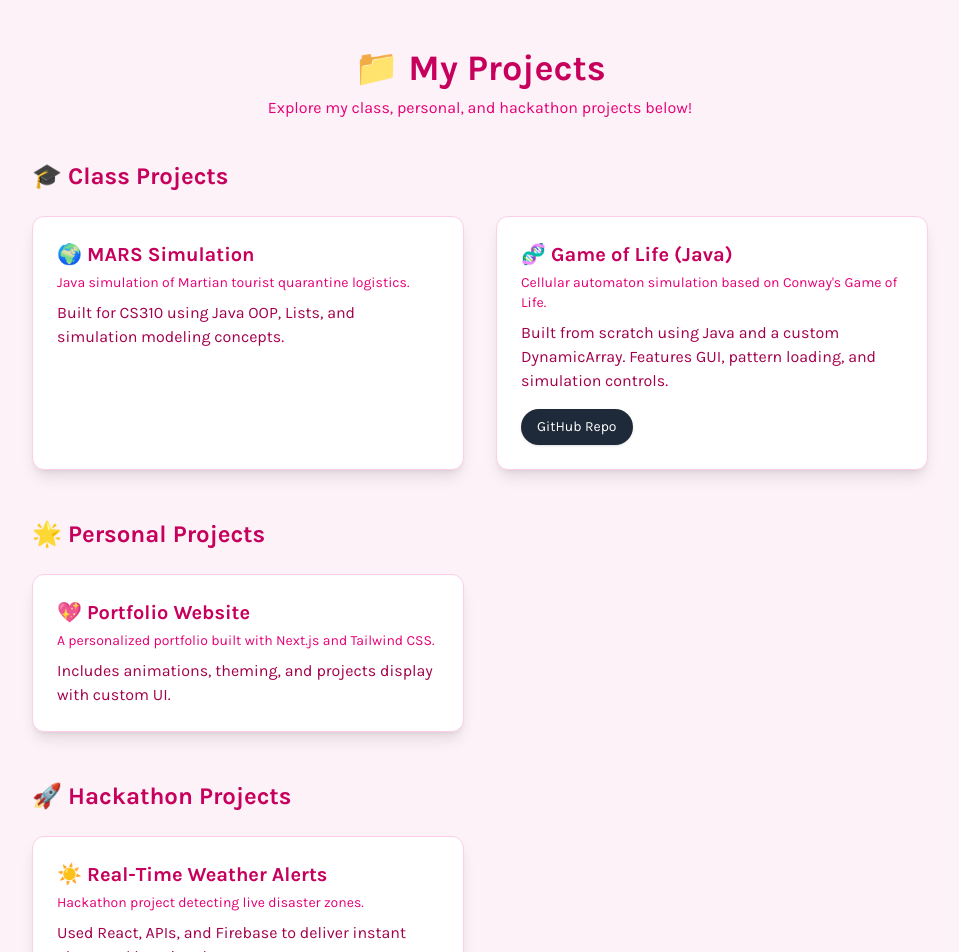
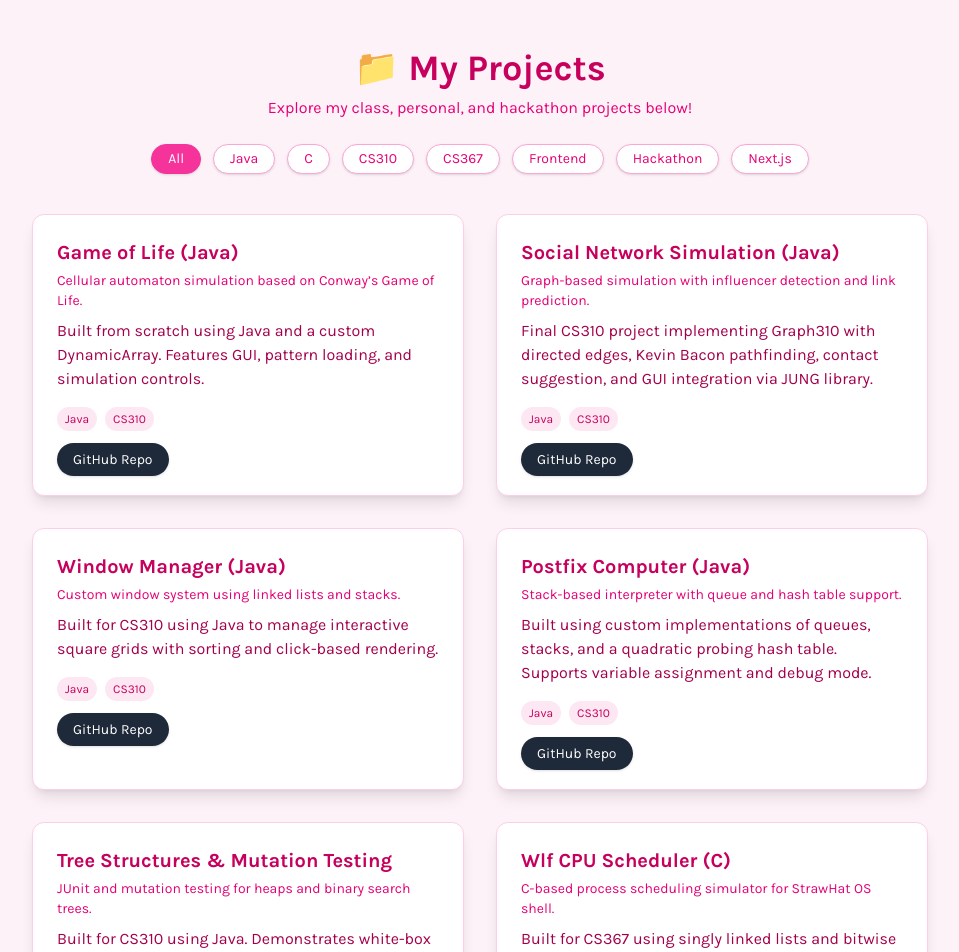
Before and after one commit to priyuh/portfolio, a Next.js app: page /projects in a window 1280 px wide. Shown: the top 952 px of the page, without its empty margins (160-1119 px from the left). Built offline with nearby package versions, Linux system fonts and the light colour scheme.

Commit message:
Update site content

```diff
--- a/src/app/globals.css
+++ b/src/app/globals.css
@@ -2,6 +2,7 @@
 @tailwind base;
 @tailwind components;
 @tailwind utilities;
+
 
 
 :root {
@@ -18,6 +19,46 @@
   }
 }
 
+#flower-container .flower {
+  position: absolute;
+  top: -40px;
+  width: 20px;
+  height: 20px;
+  background: pink;
+  border-radius: 50%;
+  opacity: 0.7;
+  animation: fall linear forwards;
+  pointer-events: none;
+}
+
+@keyframes fall {
+  0% {
+    transform: translateY(-10vh);
+    opacity: 0.8;
+  }
+  100% {
+    transform: translateY(110vh);
+    opacity: 0;
+  }
+}
+
+@keyframes fallSway {
+  0% {
+    transform: translateX(0px) translateY(-10vh);
+    opacity: 0.8;
+  }
+  50% {
+    transform: translateX(30px) translateY(50vh);
+    opacity: 0.6;
+  }
+  100% {
+    transform: translateX(-30px) translateY(110vh);
+    opacity: 0;
+  }
+}
+
+
+
 body {
   background: var(--background);
   color: var(--foreground);
--- a/src/app/projects/page.js
+++ b/src/app/projects/page.js
@@ -1,33 +1,98 @@
 'use client';
+import { useState } from 'react';
 import { motion } from 'framer-motion';
 import Link from 'next/link';
 
 export default function ProjectsPage() {
+  const allProjects = [
+    {
+      title: 'Game of Life (Java)',
+      description: 'Cellular automaton simulation based on Conway’s Game of Life.',
+      details: 'Built from scratch using Java and a custom DynamicArray. Features GUI, pattern loading, and simulation controls.',
+      tech: ['Java', 'CS310'],
+      github: 'https://github.com/priyuh/310_project1',
+    },
+    {
+      title: 'Social Network Simulation (Java)',
+      description: 'Graph-based simulation with influencer detection and link prediction.',
+      details: 'Final CS310 project implementing Graph310 with directed edges, Kevin Bacon pathfinding, contact suggestion, and GUI integration via JUNG library.',
+      tech: ['Java', 'CS310'],
+      github: 'https://github.com/priyuh/CS310_project5',
+    },
+    {
+      title: 'Window Manager (Java)',
+      description: 'Custom window system using linked lists and stacks.',
+      details: 'Built for CS310 using Java to manage interactive square grids with sorting and click-based rendering.',
+      tech: ['Java', 'CS310'],
+      github: 'https://github.com/priyuh/310_project2',
+    },
+    {
+      title: 'Postfix Computer (Java)',
+      description: 'Stack-based interpreter with queue and hash table support.',
+      details: 'Built using custom implementations of queues, stacks, and a quadratic probing hash table. Supports variable assignment and debug mode.',
+      tech: ['Java', 'CS310'],
+      github: 'https://github.com/priyuh/310_project3',
+    },
+    {
+      title: 'Tree Structures & Mutation Testing',
+      description: 'JUnit and mutation testing for heaps and binary search trees.',
+      details: 'Built for CS310 using Java. Demonstrates white-box test suite creation using Pitest coverage reports.',
+      tech: ['Java', 'CS310'],
+      github: 'https://github.com/priyuh/310_project4',
+    },
+    {
+      title: 'Wlf CPU Scheduler (C)',
+      description: 'C-based process scheduling simulator for StrawHat OS shell.',
+      details: 'Built for CS367 using singly linked lists and bitwise operations to manage Ready and Terminated Queues.',
+      tech: ['C', 'CS367'],
+      github: 'https://github.com/priyuh/CS367_project1',
+    },
+    {
+      title: 'SmallFP Floating-Point Library (C)',
+      description: 'Custom software floating-point library for embedded systems.',
+      details: 'Built for CS367 using bitwise manipulation in C to simulate 11-bit floating-point operations.',
+      tech: ['C', 'CS367'],
+      github: 'https://github.com/priyuh/CS367_project2',
+    },
+    {
+      title: 'Portfolio Website',
+      description: 'A personalized portfolio built with Next.js and Tailwind CSS.',
+      details: 'Includes animations, theming, and projects display with custom UI.',
+      tech: ['Next.js', 'Frontend', 'Personal'],
+    },
+    {
+      title: 'Real-Time Weather Alerts',
+      description: 'Hackathon project detecting live disaster zones.',
+      details: 'Used React, APIs, and Firebase to deliver instant alerts and location data.',
+      tech: ['React', 'Hackathon'],
+    },
+  ];
+
+  const tags = ['All', 'Java', 'C', 'CS310', 'CS367', 'Frontend', 'Hackathon', 'Next.js'];
+  const [activeTag, setActiveTag] = useState('All');
+  const filteredProjects = activeTag === 'All' ? allProjects : allProjects.filter(p => p.tech.includes(activeTag));
+
   return (
     <main className="bg-pink-50 min-h-screen px-6 py-12 font-sans">
       <div className="max-w-4xl mx-auto">
         <header className="mb-10 text-center">
           <h1 className="text-4xl font-bold text-pink-700 mb-2">📁 My Projects</h1>
-          <p className="text-pink-600">Explore my class, personal, and hackathon projects below!</p>
+          <p className="text-pink-600 mb-6">Explore my class, personal, and hackathon projects below!</p>
+          <div className="flex flex-wrap justify-center gap-3">
+            {tags.map(tag => (
+              <button
+                key={tag}
+                onClick={() => setActiveTag(tag)}
+                className={`px-4 py-1 rounded-full border text-sm transition-all shadow-sm ${activeTag === tag ? 'bg-pink-500 text-white border-pink-500' : 'bg-white text-pink-600 border-pink-300 hover:bg-pink-100'}`}
+              >
+                {tag}
+              </button>
+            ))}
+          </div>
         </header>
 
-        {/* Class Projects */}
-        <section className="mb-12">
-          <h2 className="text-2xl font-bold text-pink-700 mb-6">🎓 Class Projects</h2>
-          <div className="grid gap-8 md:grid-cols-2">
-            {[
-              {
-                title: '🌍 MARS Simulation',
-                desc1: 'Java simulation of Martian tourist quarantine logistics.',
-                desc2: 'Built for CS310 using Java OOP, Lists, and simulation modeling concepts.',
-              },
-              {
-                title: '🧬 Game of Life (Java)',
-                desc1: "Cellular automaton simulation based on Conway's Game of Life.",
-                desc2: 'Built from scratch using Java and a custom DynamicArray. Features GUI, pattern loading, and simulation controls.',
-                link: 'https://github.com/priyuh/310_project1'
-              }
-            ].map((project, index) => (
+        <section className="grid gap-8 md:grid-cols-2">
+          {filteredProjects.map((project, index) => (
             <motion.div
               key={index}
               className="bg-white rounded-xl shadow-lg border border-pink-200 p-6"
@@ -38,12 +103,17 @@ export default function ProjectsPage() {
               transition={{ duration: 0.6, ease: 'easeOut' }}
             >
               <h3 className="text-xl font-semibold text-pink-700">{project.title}</h3>
-                <p className="text-pink-600 text-sm mt-1">{project.desc1}</p>
-                <p className="text-pink-800 mt-2">{project.desc2}</p>
-                {project.link && (
-                  <div className="mt-4 flex gap-4">
+              <p className="text-pink-600 text-sm mt-1">{project.description}</p>
+              <p className="text-pink-800 mt-2">{project.details}</p>
+              <div className="mt-4 flex gap-2 flex-wrap">
+                {project.tech.map((tag, i) => (
+                  <span key={i} className="text-xs px-2 py-1 bg-pink-100 text-pink-700 rounded-full">{tag}</span>
+                ))}
+              </div>
+              {project.github && (
+                <div className="mt-4">
                   <a
-                      href={project.link}
+                    href={project.github}
                     target="_blank"
                     rel="noopener noreferrer"
                     className="text-sm text-white bg-gray-800 hover:bg-gray-900 px-4 py-2 rounded-full shadow"
@@ -54,45 +124,6 @@ export default function ProjectsPage() {
               )}
             </motion.div>
           ))}
-          </div>
-        </section>
-
-        {/* Personal Projects */}
-        <section className="mb-12">
-          <h2 className="text-2xl font-bold text-pink-700 mb-6">🌟 Personal Projects</h2>
-          <div className="grid gap-8 md:grid-cols-2">
-            <motion.div
-              className="bg-white rounded-xl shadow-lg border border-pink-200 p-6"
-              whileHover={{ scale: 1.03 }}
-              initial={{ opacity: 0, y: 30 }}
-              whileInView={{ opacity: 1, y: 0 }}
-              viewport={{ once: true }}
-              transition={{ duration: 0.6, ease: 'easeOut' }}
-            >
-              <h3 className="text-xl font-semibold text-pink-700">💖 Portfolio Website</h3>
-              <p className="text-pink-600 text-sm mt-1">A personalized portfolio built with Next.js and Tailwind CSS.</p>
-              <p className="text-pink-800 mt-2">Includes animations, theming, and projects display with custom UI.</p>
-            </motion.div>
-          </div>
-        </section>
-
-        {/* Hackathon Projects */}
-        <section className="mb-12">
-          <h2 className="text-2xl font-bold text-pink-700 mb-6">🚀 Hackathon Projects</h2>
-          <div className="grid gap-8 md:grid-cols-2">
-            <motion.div
-              className="bg-white rounded-xl shadow-lg border border-pink-200 p-6"
-              whileHover={{ scale: 1.03 }}
-              initial={{ opacity: 0, y: 30 }}
-              whileInView={{ opacity: 1, y: 0 }}
-              viewport={{ once: true }}
-              transition={{ duration: 0.6, ease: 'easeOut' }}
-            >
-              <h3 className="text-xl font-semibold text-pink-700">☀️ Real-Time Weather Alerts</h3>
-              <p className="text-pink-600 text-sm mt-1">Hackathon project detecting live disaster zones.</p>
-              <p className="text-pink-800 mt-2">Used React, APIs, and Firebase to deliver instant alerts and location data.</p>
-            </motion.div>
-          </div>
         </section>
 
         <div className="mt-12 text-center">
```
Also changed, not shown: src/app/page.js (+14 -10 lines), src/components/FlowerParticles.js (added, +121 -0 lines), public/single_flower.png (added), 1 other file (tests, documents, lock files or other folders). Lines whose indentation alone changed are shown as unchanged.
